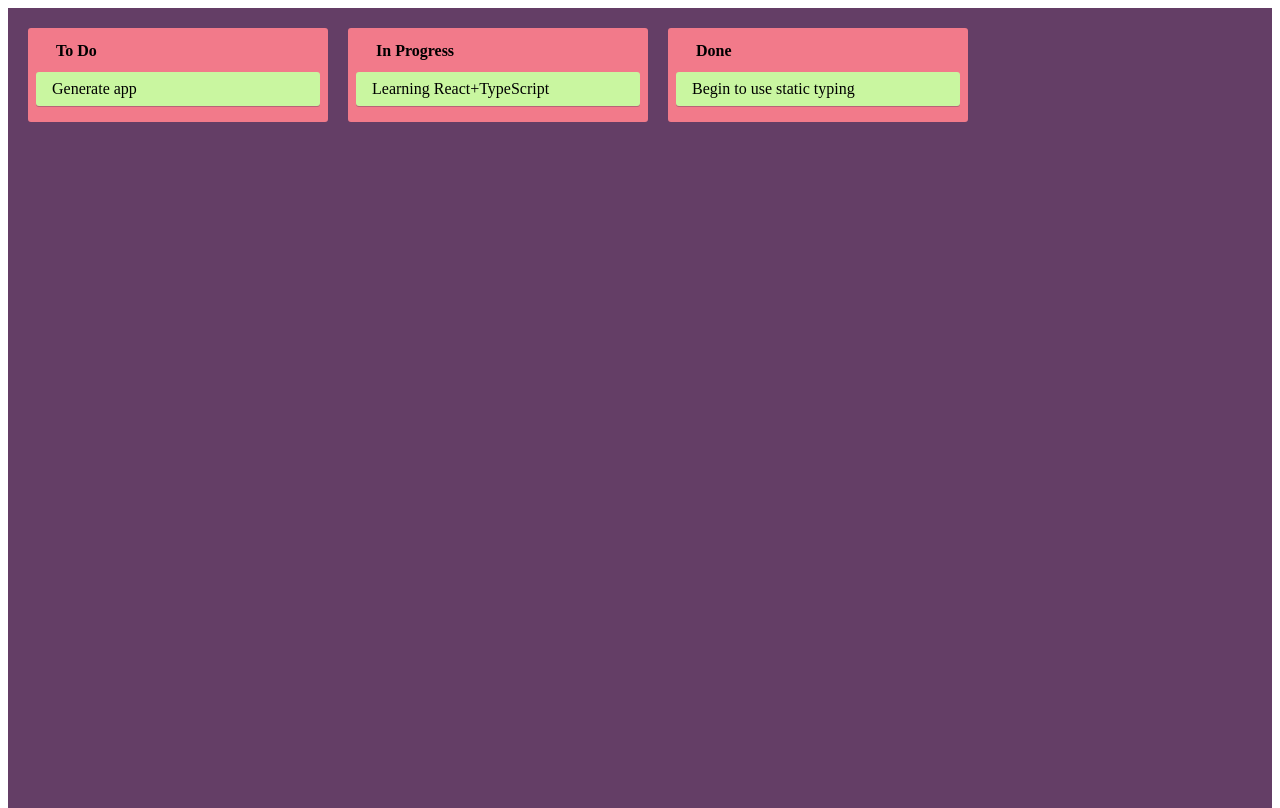
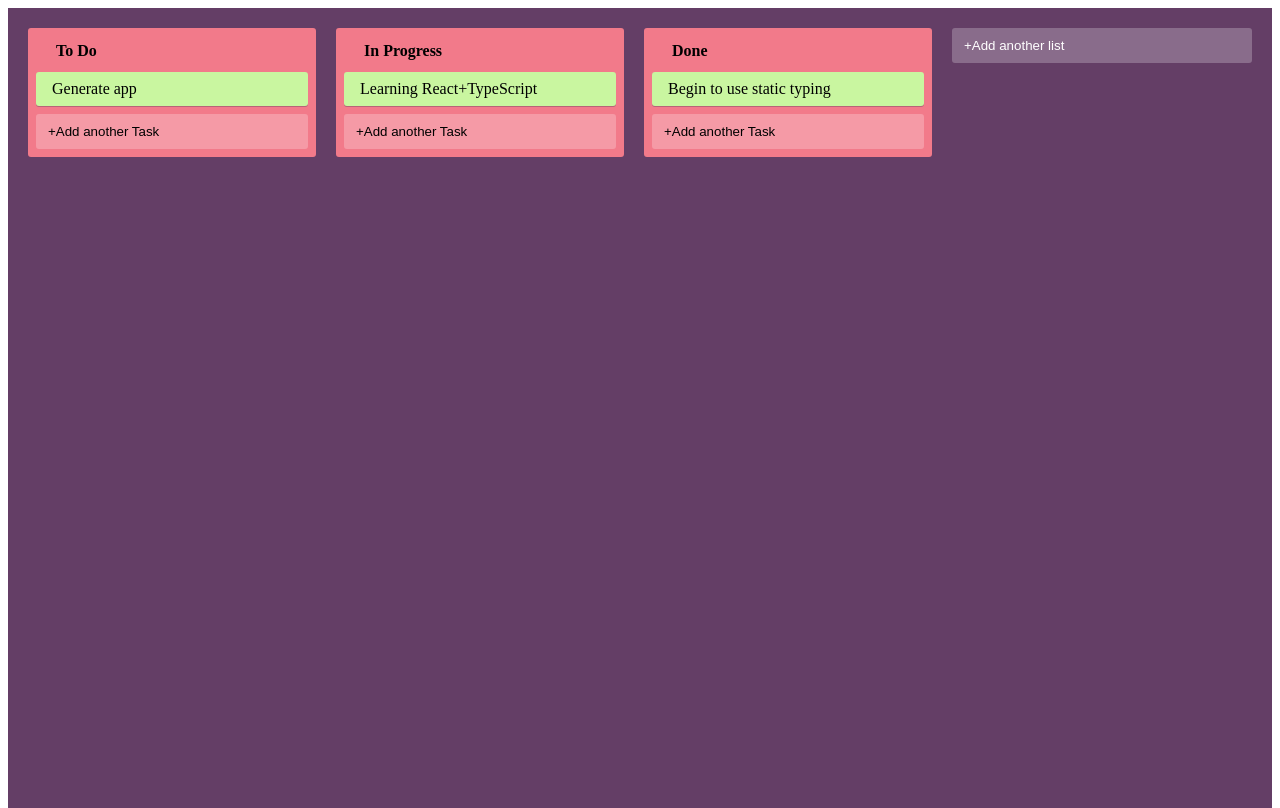
Before and after one commit to nikhil6392/Trello-clone, a React (Create React App) app: page / in a window 1280 px wide. Built offline with nearby package versions, Linux system fonts and the light colour scheme.

Commit message:
given the functionality for add new task or list

```diff
--- /dev/null
+++ b/src/AddNewItem.tsx
@@ -0,0 +1,31 @@
+import { useState } from "react";
+import { AddItemButton, NewItemButton } from "./styles";
+import { NewItemForm } from "./NewItemForm";
+interface AddNewItemProps{
+    onAdd(text:string):void
+    toggleButtonText:string
+    dark?:boolean
+}
+
+export const AddNewItem=(props:AddNewItemProps)=>{
+    const [showForm,setShowForm]=useState(false);
+    const {onAdd,toggleButtonText,dark}=props;
+
+    if(showForm){
+        //We show item creation from here
+        return(
+            <NewItemForm
+                onAdd={text=>{
+                    onAdd(text)
+                    setShowForm(false)
+                }}
+                />
+        )
+    }
+
+    return (
+        <AddItemButton dark={dark} onClick={()=>setShowForm(true)}>
+            {toggleButtonText}
+        </AddItemButton>
+    )
+}
--- a/src/App.tsx
+++ b/src/App.tsx
@@ -2,6 +2,7 @@
 import { Column } from './Column';
 import { Card } from './Card';
 import { AppContainer } from './styles';
+import { AddNewItem } from './AddNewItem';
 
 
 const App=()=>{
@@ -16,6 +17,7 @@
       <Column text='Done'>
         <Card text='Begin to use static typing'/>
       </Column>
+      <AddNewItem toggleButtonText='+Add another list' onAdd={console.log}/>
     </AppContainer>
   )
 }
--- a/src/Column.tsx
+++ b/src/Column.tsx
@@ -1,5 +1,6 @@
 import React from 'react'
 import { ColumnContainer,ColumnTitle } from './styles'
+import { AddNewItem } from './AddNewItem'
 
 interface ColumnProps{
     text:string
@@ -10,6 +11,9 @@
     <ColumnContainer>
         <ColumnTitle>{text}</ColumnTitle>
             {children}
+        <AddNewItem
+          toggleButtonText='+Add another Task' onAdd={console.log}
+          dark />
     </ColumnContainer>
   )
 }
--- /dev/null
+++ b/src/NewItemForm.tsx
@@ -0,0 +1,25 @@
+import React,{useState} from "react";
+import { NewItemFormContainer,NewItemButton,NewItemInput } from "./styles";
+import { useFocus } from "./utils/useFocus";
+interface NewItemFormProps{
+    onAdd(text:string):void //@onAdd is a callback passed through AddNewItemProps
+}
+
+export const NewItemForm= ({onAdd}:NewItemFormProps)=>{
+    const [text,setText]=useState("");
+    const inputRef = useFocus();
+
+    return (
+        <NewItemFormContainer>
+            <NewItemInput
+                ref={inputRef}
+                value={text}
+                onChange={e=>setText(e.target.value)}
+                />
+            <NewItemButton onClick={()=>onAdd(text)}>
+                Create
+            </NewItemButton>
+
+        </NewItemFormContainer>
+    )
+}
--- a/src/styles.ts
+++ b/src/styles.ts
@@ -31,3 +31,45 @@
     border-radius:3px;
     box-shadow:#091e4240 0px 1px 0px 0px;
     `
+interface AddItemButtonProps {
+    dark ?:boolean
+}
+export const AddItemButton=styled.button<AddItemButtonProps>`
+    background-color:#ffffff3d;
+    border-radius:3px;
+    border:none;
+    color:${props=>(props.dark ? "#000":"#fff")};
+    cursor:pointer;
+    max-width:300px;
+    padding:10px 12px;
+    text-align:left;
+    transition:background 85ms ease-in;
+    width:100%;
+    &:hover{
+    background-color:#ffffff52;
+    }
+    `
+export const NewItemFormContainer=styled.div`
+    max-width:300px;
+    display:flex;
+    flex-direction:column;
+    width:100%;
+    align-items:flex-start;
+`
+export const NewItemButton=styled.div`
+    background-color:#5aac44;
+    border-radius:3px;
+    border:none;
+    box-shadow:none;
+    color:#fff;
+    padding:6px 12px;
+    text-align:center;
+`
+export const NewItemInput=styled.input`
+    border-radius:3px;
+    border:none;
+    box-shadow:#091e4240 0px 1px 0px 0px;
+    margin-bottom:0.5rem;
+    padding:0.5rem 1rem;
+    width:100%;
+`
--- /dev/null
+++ b/src/utils/useFocus.ts
@@ -0,0 +1,11 @@
+import {useRef,useEffect} from 'react';
+
+export const useFocus=()=>{
+    const ref =useRef<HTMLInputElement>(null)
+
+    useEffect(()=>{
+        ref.current?.focus()
+    },[])
+
+    return ref
+}
```
